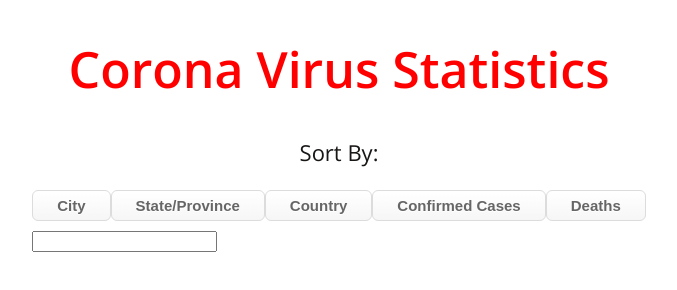
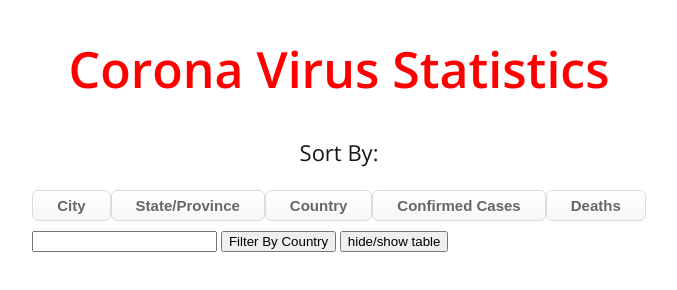
Before and after one commit to jmjoshua/random, a plain HTML site: page index.html in a window 1280 px wide. Shown: the whole page, without its empty margins (301-978 px from the left). Drawn offline with nearby package versions, Linux system fonts and the light colour scheme; no server answers.

Commit message:
Hide/show table
- Also added ability to filter by country

```diff
--- a/index.html
+++ b/index.html
@@ -25,7 +25,9 @@
                 </div>
         </div>
     </header>
-    <input>
+    <input id="countryInput">
+    <button onclick="switchCountries()">Filter By Country</button>
+    <button onclick="toggleTableVisible()">hide/show table</button>
     <table class = "statsTable">
         <!-- Table is populated by populateTable(covidStats) -->
     </table>
--- a/index.js
+++ b/index.js
@@ -133,6 +133,14 @@ function switchCountries() {
     currentCountry = textBox.value;
     fetchData("confirmed", true);
 }
+function toggleTableVisible() {
+    if (tabBody.style.display === "none") {
+        tabBody.style.display = "block";
+    }
+    else {
+        tabBody.style.display = "none";
+    }
+}
 function sortByCity() {
     const category = "city";
     fetchData(category, false);
```
